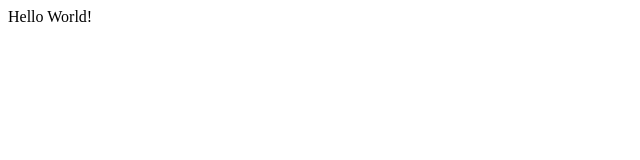
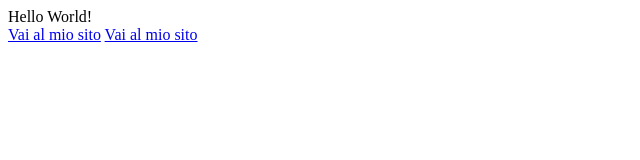
Before and after one commit to EdoSut/EdoSut.github.io, a plain HTML site: page index.html in a window 1280 px wide. Shown: the whole page, without its empty margins (0-640 px from the left). Drawn offline with Linux system fonts and the light colour scheme.

Commit message:
initial commit

```diff
--- a/index.html
+++ b/index.html
@@ -5,6 +5,8 @@
     <title>My First Github pages</title>
 </head>
 <body>
-Hello World!
+Hello World!<br>
+<a href="/example/recipe.html">Vai al mio sito</a>
+<a href="https://www.google.com" target="_blank">Vai al mio sito</a>
 </body>
 </html>
```
Also changed, not shown: example/recipe.html (+2 -1 lines).
